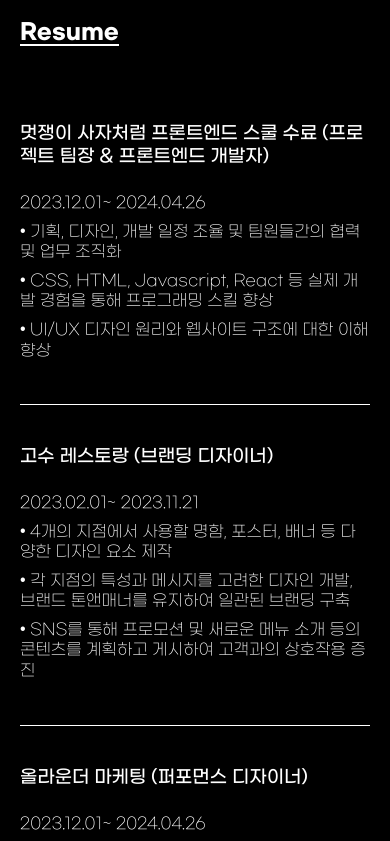
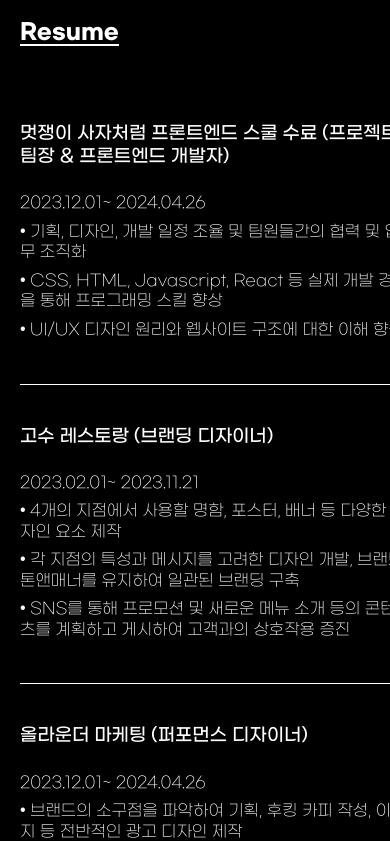
Before and after one commit to loeybho/Portfolio, a React (Vite) app: page /resume in a window 390 px wide. Shown: the top 841 px of the page. Built offline with nearby package versions, Linux system fonts and the light colour scheme.

Commit message:
Style. CSS 수정

```diff
--- a/src/index.css
+++ b/src/index.css
@@ -39,14 +39,6 @@ body {
 }
 
 @media (max-width: 767px) {
-  :root {
-    --layout-padding: 1.5rem;
-
-    --title-big: 2.4rem;
-    --title-medium: 1.8rem;
-    --title-small: 1.4rem;
-  }
-
   body {
     font-size: 1.3rem;
   }
--- a/src/pages/AboutMe.jsx
+++ b/src/pages/AboutMe.jsx
@@ -10,6 +10,7 @@ const Wrapper = styled.div`
   .all-wrapper {
     max-width: 800px;
     margin: 0 auto;
+    min-width: 390px;
   }
 
   h1 {
--- a/src/pages/Cover.jsx
+++ b/src/pages/Cover.jsx
@@ -21,6 +21,7 @@ const Wrapper = styled.div`
     margin: 0 auto;
     width: 100%;
     max-width: 800px;
+    min-width: 390px;
   }
 
   h1 {
--- a/src/pages/Projects.jsx
+++ b/src/pages/Projects.jsx
@@ -11,6 +11,7 @@ const Wrapper = styled.div`
 
   .all-wrapper {
     max-width: 800px;
+    min-width: 390px;
     margin: 0 auto;
   }
 
--- a/src/pages/Resume.jsx
+++ b/src/pages/Resume.jsx
@@ -8,6 +8,7 @@ const Wrapper = styled.div`
   .all-wrapper {
     max-width: 800px;
     margin: 0 auto;
+    min-width: 390px;
   }
 
   h1 {
--- a/src/pages/Skillset.jsx
+++ b/src/pages/Skillset.jsx
@@ -10,6 +10,7 @@ const Wrapper = styled.div`
   .all-wrapper {
     max-width: 800px;
     margin: 0 auto;
+    min-width: 390px;
   }
 
   h1 {
```
